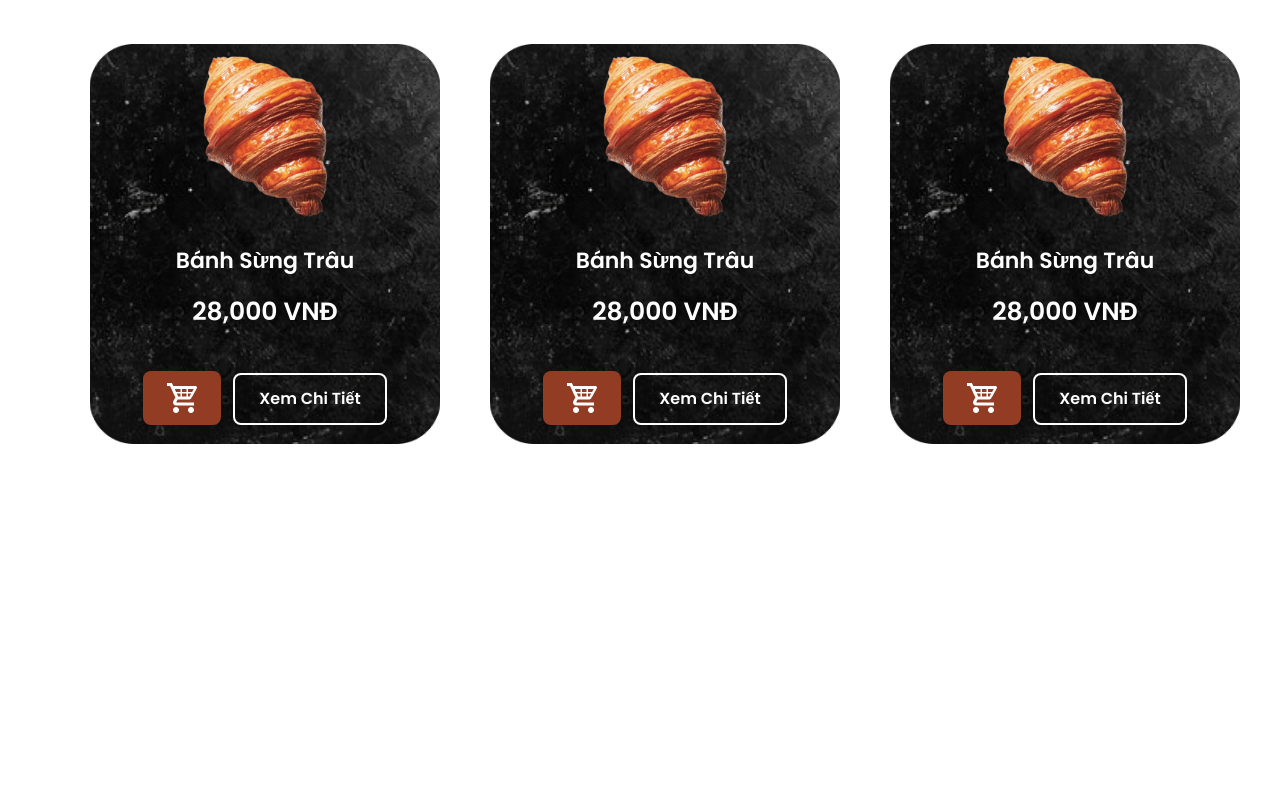
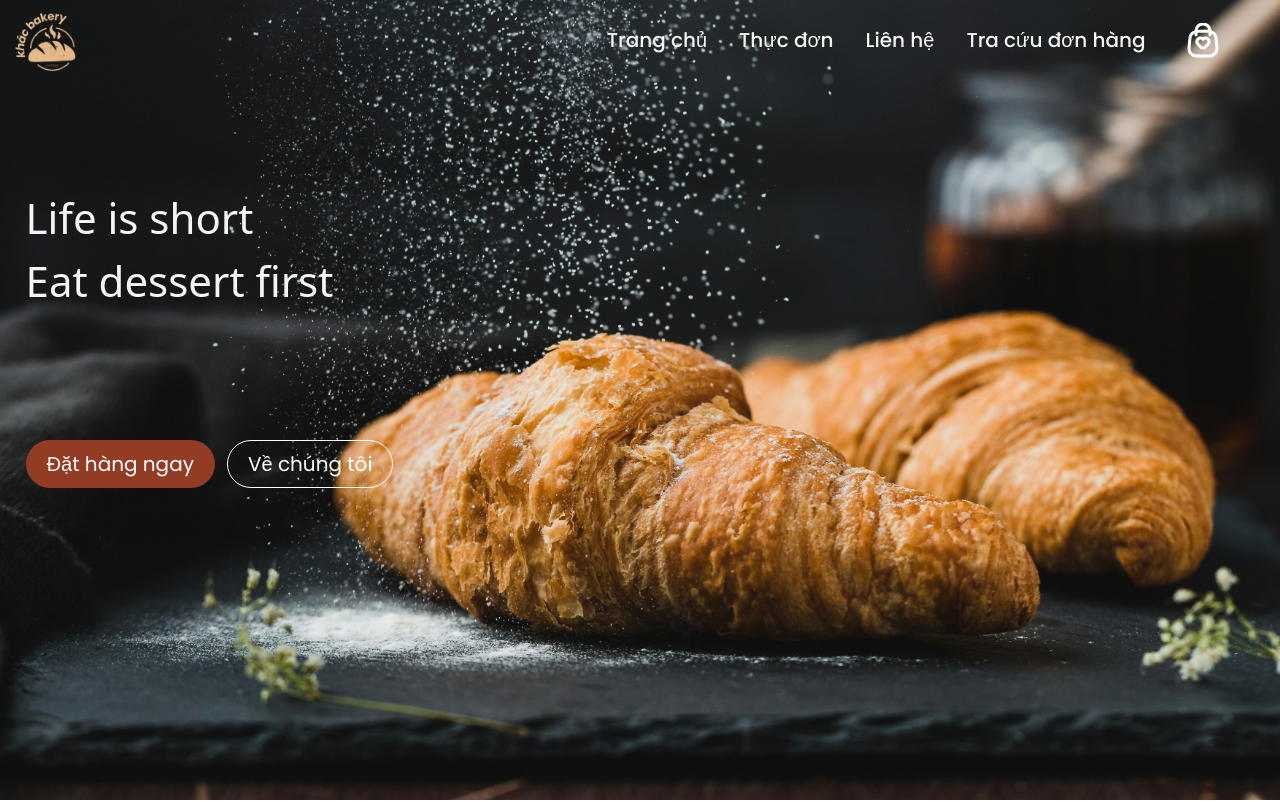
Before and after one commit to devkcng/bakery-store, a Next.js app: page / in a window 1280 px wide. Shown: the top 802 px of the page. Built offline with nearby package versions, Linux system fonts and the light colour scheme; a web font is replaced by a local one.

Commit message:
modify: custom header

```diff
--- a/src/app/globals.css
+++ b/src/app/globals.css
@@ -4,7 +4,7 @@
 
 /* Ví dụ sử dụng font */
 body {
-  height: 2000px;
+  height: 5000px;
   overflow: -moz-scrollbars-none; /* Cho trình duyệt Firefox */
   -ms-overflow-style: none; /* Cho IE và Edge */
 }
--- a/src/app/page.tsx
+++ b/src/app/page.tsx
@@ -5,7 +5,7 @@ import ItemCard from "@/components/item-card/item-card";
 export default function Home() {
   return (
     <>
-      {/* <Header></Header> */}
+      <Header></Header>
 
       <div className="flex justify-center ">
         {/* <NavBar></NavBar> */}
--- a/src/components/button/button.tsx
+++ b/src/components/button/button.tsx
@@ -2,7 +2,6 @@ import React, { FC } from "react";
 type ButtonProps = {
   onClick?: () => void;
   className?: string;
-  full?: boolean;
   type?: "button" | "reset" | "submit";
   bgColor?: string;
   children: React.ReactNode;
@@ -10,7 +9,6 @@ type ButtonProps = {
 const Button: FC<ButtonProps> = ({
   onClick,
   className = "",
-  full = false,
   type = "button",
   bgColor = "primary",
   children,
@@ -31,9 +29,7 @@ const Button: FC<ButtonProps> = ({
     <button
       type={type}
       onClick={onClick}
-      className={`py-3 px-6 rounded-lg capitalize  ${
-        full ? "w-full" : "w-auto"
-      } mt-auto ${bgClassName} ${className}`}
+      className={`py-3 px-6 capitalize mt-auto ${bgClassName} ${className}`}
       {...restProps}
     >
       {children}
--- a/src/components/header/header.tsx
+++ b/src/components/header/header.tsx
@@ -23,7 +23,7 @@ const Header = () => {
     };
   }, []);
   return (
-    <header>
+    <header className="">
       <NavBar
         className={`${showHeader === true ? " bg-black opacity-90" : ""}`}
       ></NavBar>
@@ -32,11 +32,11 @@ const Header = () => {
         <img
           src="/imgs/final_background_header.jpg"
           alt=""
-          className="background z-[-1] inset-0 absolute w-full h-full object-cover object-[70%_100%] bg-no-repeat"
+          className="background z-[-1] inset-0 relative w-full max-h-[800px] object-cover object-[70%_100%] bg-no-repeat"
         />
       </div>
       <section>
-        <div className="wrapper mb-8 absolute bottom-[10%] left-[2%]">
+        <div className="wrapper mb-8 absolute bottom-[35%] left-[2%]">
           <span className="quote text-[#f5f5f5] text-[42px] ">
             Life is short <br />
             Eat dessert first
```
